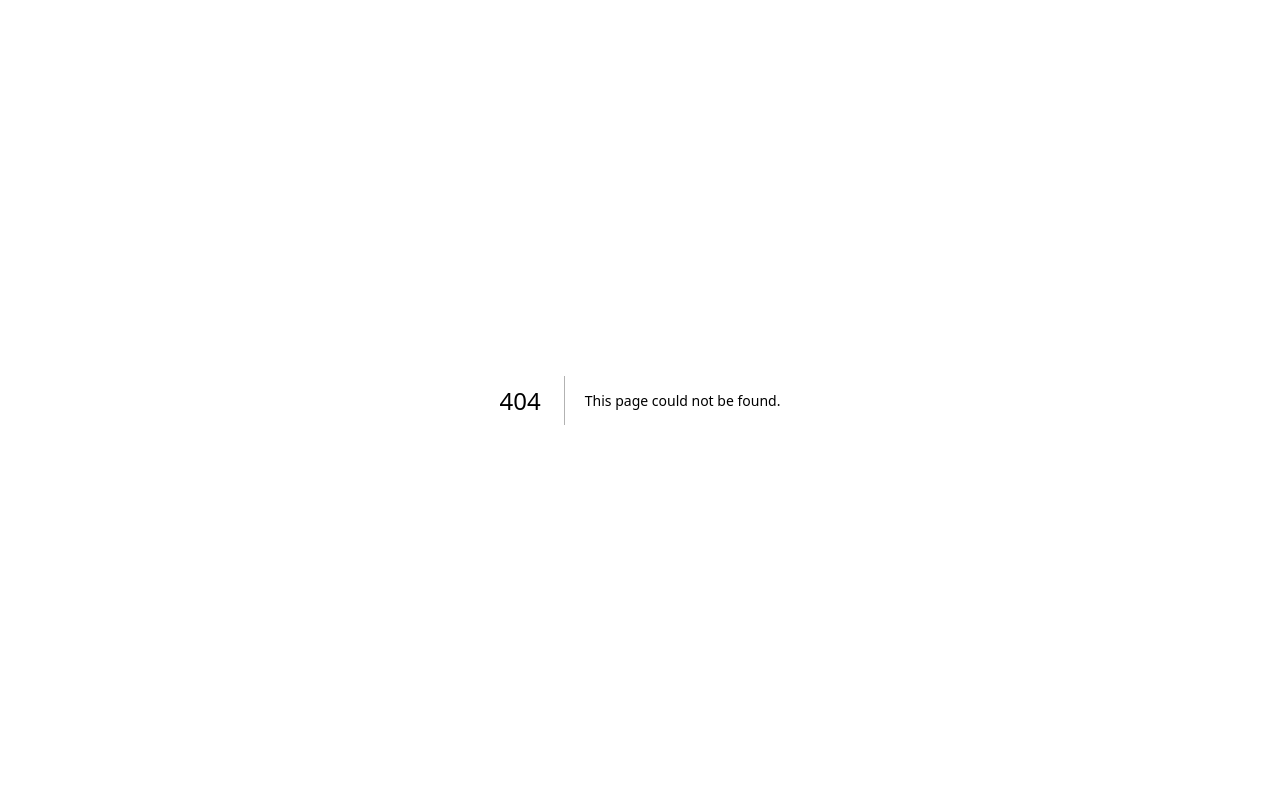
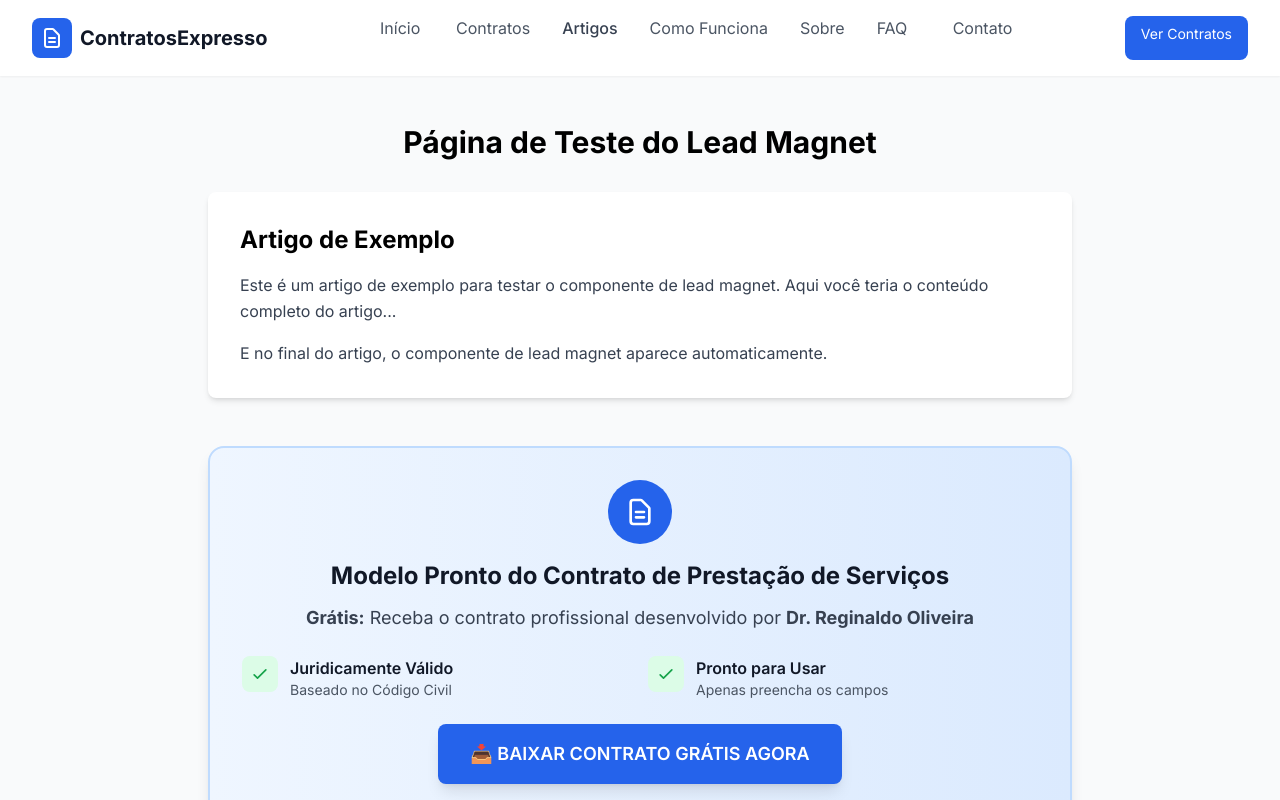
Before and after one commit to mestrereginaldo-site/contratosexpresso-site, a Next.js app: page /teste-lead in a window 1280 px wide. Before the commit this address had no page. Shown: the top 800 px of the page. Built offline with nearby package versions, Linux system fonts and the light colour scheme.

Commit message:
Create page.js

```diff
--- /dev/null
+++ b/app/teste-lead/page.js
@@ -0,0 +1,33 @@
+import Header from '../../components/Header'
+import Footer from '../../components/Footer'
+import LeadMagnetCTA from '../../components/LeadMagnet/LeadMagnetCTA'
+
+export default function TesteLead() {
+  return (
+    <main>
+      <Header />
+
+      <div className="min-h-screen bg-gray-50 py-12">
+        <div className="max-w-4xl mx-auto px-4">
+          <h1 className="text-3xl font-bold text-center mb-8">Página de Teste do Lead Magnet</h1>
+
+          <div className="bg-white p-8 rounded-lg shadow-md mb-8">
+            <h2 className="text-2xl font-bold mb-4">Artigo de Exemplo</h2>
+            <p className="text-gray-700 mb-4">
+              Este é um artigo de exemplo para testar o componente de lead magnet.
+              Aqui você teria o conteúdo completo do artigo...
+            </p>
+            <p className="text-gray-700">
+              E no final do artigo, o componente de lead magnet aparece automaticamente.
+            </p>
+          </div>
+
+          {/* AQUI É ONDE O COMPONENTE APARECE */}
+          <LeadMagnetCTA />
+        </div>
+      </div>
+
+      <Footer />
+    </main>
+  )
+}
```
